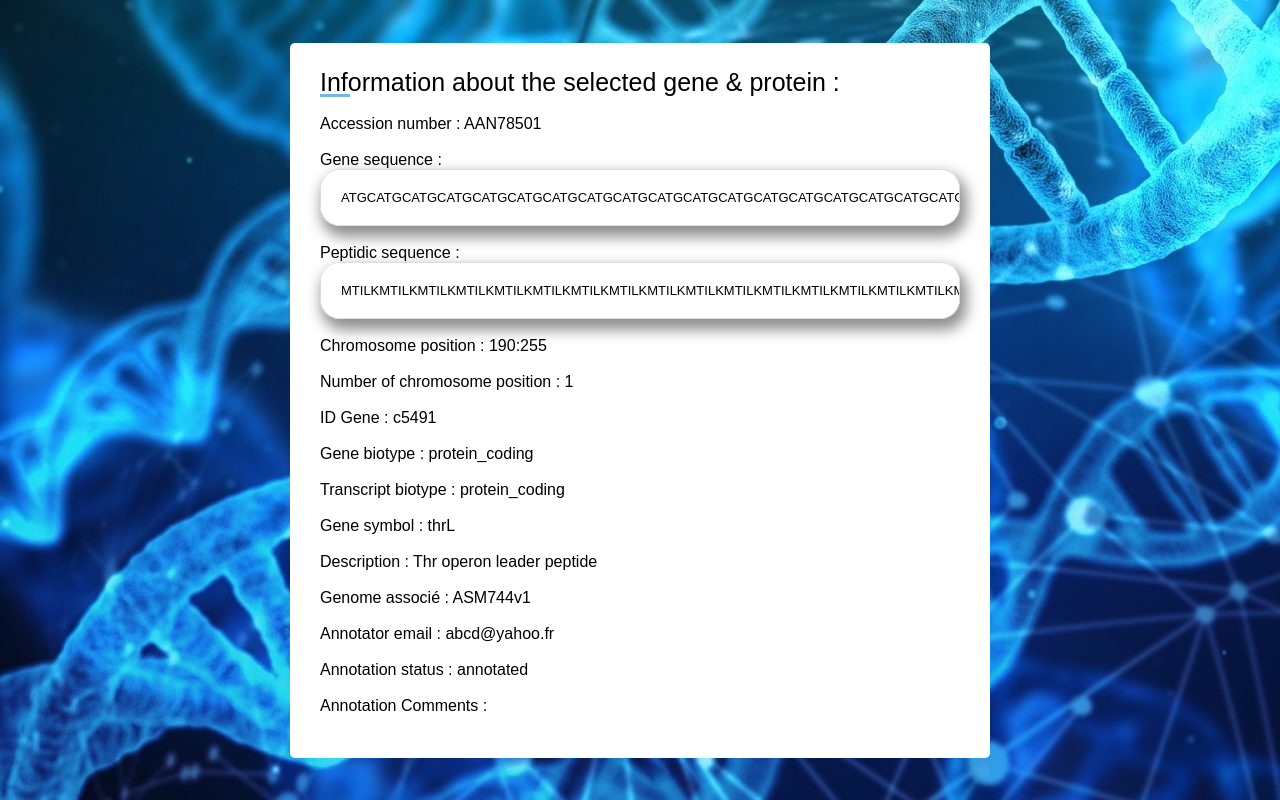
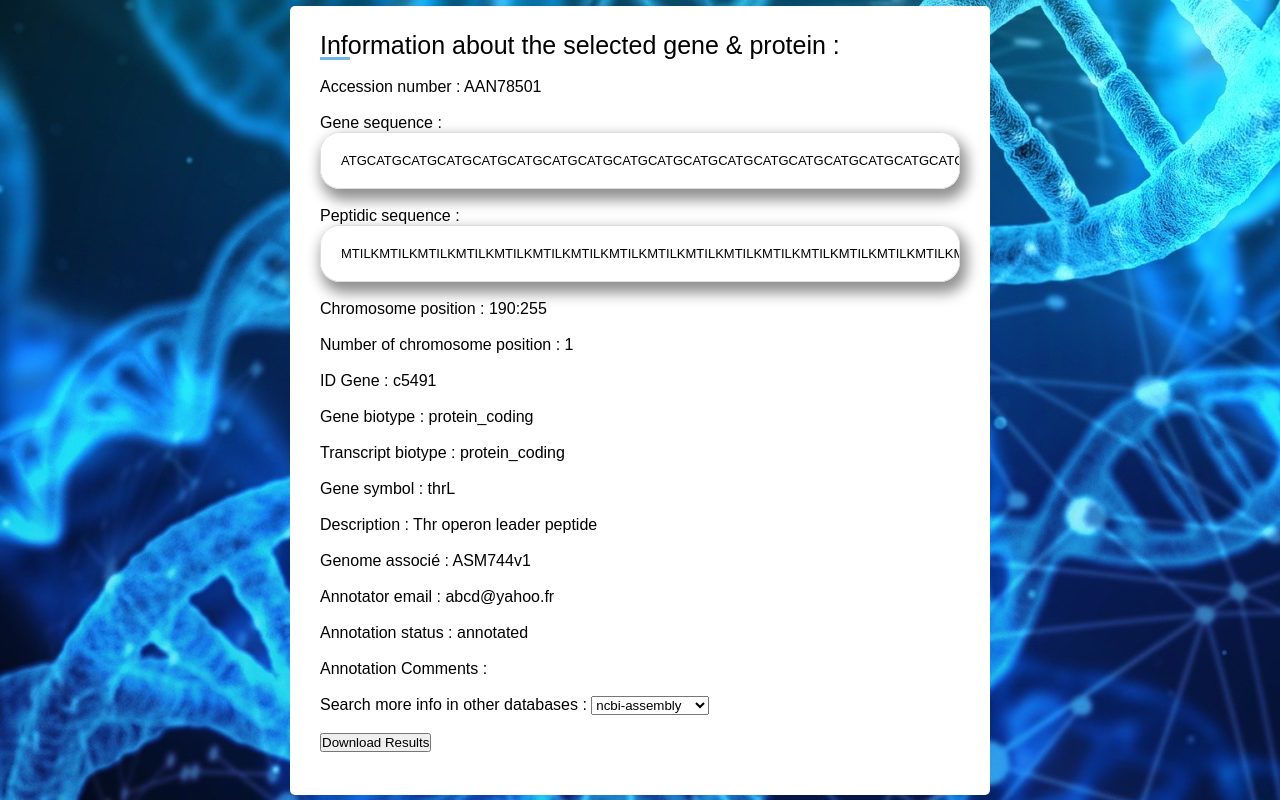
Before and after one commit to Ilhem36/Web-Project-AM2IB, a PHP site: page /Geneprot.php in a window 1280 px wide. Run offline with PHP 8.4, Linux system fonts and the light colour scheme.

Commit message:
update button + renvoi de pages

```diff
--- a/maquettehtmlcss/Geneprot.html
+++ b/maquettehtmlcss/Geneprot.html
@@ -57,6 +57,8 @@
                         <input type="submit" name="" value="Submit">
                     </div><br>
 
+                    <a href="Geneprot.php">Gene Protein Form Results</a> <!--Le renvoi de la page vers la page results sera ensuite codé en php-->
+
                 </form>
     </div>
 
--- a/maquettehtmlcss/Geneprot.php
+++ b/maquettehtmlcss/Geneprot.php
@@ -89,6 +89,22 @@
                 <span class="details">Annotation Comments : <!--php echo $_GET["Comments"];--> </span>
             </div><br>
 
+            <div class= "input-box">
+                <span class="details">Search more info in other databases : </span>
+            <select name="website">
+                <option value= "ncbi-assembly">ncbi-assembly</option>
+                <option value= "ncbi-geo">ncbi-geo</option>
+                <option value= "ncbi-protein">ncbi-protein</option>
+                <option value= "uniprot">uniprot</option>
+                <option value= "bateria-ensembl">bateria-ensembl</option>
+                <option value= "blast">blast</option>
+             </select> <br>
+            </div> <br>
+
+            <div class = "input-box">
+                <input type="button" value ="Download Results">
+            </div><br>
+
     </div>
     </body>
 </html>
--- a/maquettehtmlcss/genomeform.html
+++ b/maquettehtmlcss/genomeform.html
@@ -49,6 +49,8 @@
                         <input type="submit" name="" value="Submit">
                     </div><br>
 
+                    <a href="genome.html">Genome Form Results</a> <!--Le renvoi de la page vers la page results sera ensuite codé en php-->
+
                 </form>
     </div>
 
```
